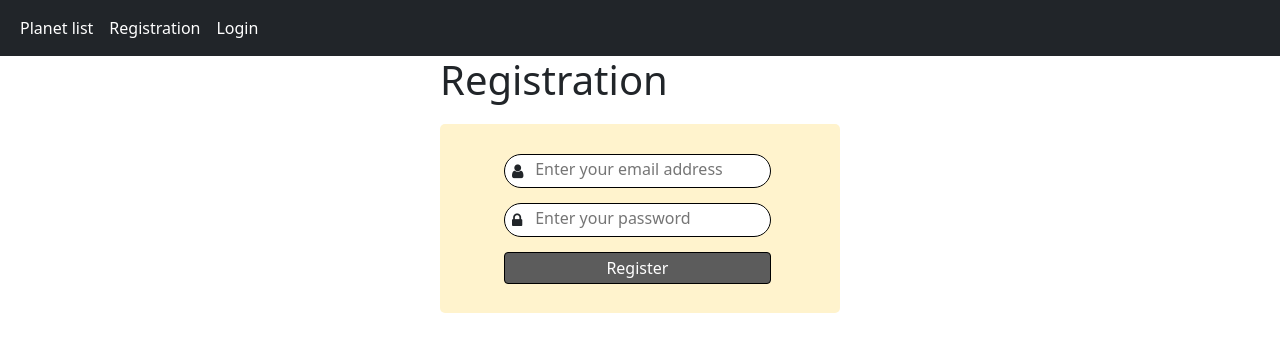
After one commit to CodecoolGlobal/api-wars-deployment-general-kispamach, a Flask app: page /registration in a window 1280 px wide. The commit adds this page. Shown: the top 352 px of the page. Run offline with Flask 2, Linux system fonts and the light colour scheme; some libraries are stand-ins or nearby versions.

Commit message:
Completed the task

```diff
--- a/server.py
+++ b/server.py
@@ -1,16 +1,56 @@
-from flask import Flask, render_template, request, flash
-import json
+from flask import Flask, render_template, request, session, redirect, jsonify, flash
+import data_handler as dh
 import util
 
 app = Flask(__name__)
 
+app.secret_key = "TotTi1927"
+
+
 @app.route('/')
-@app.route('/page/<page>')
-def index(page=None):
-    planets = util.get_api(page)
-    planets['previous'] = planets['previous'].split("=")[1] if planets['previous'] else None
-    planets['next'] = planets['next'].split("=")[1] if planets['next'] else None
-    return render_template('index.html', planets=planets)
+def main():
+    return render_template('index.html')
+
+
+@app.route('/registration', methods=['GET', 'POST'])
+def registration():
+    if request.method ==  'POST':
+        email = request.form['emailInput']
+        password = util.hash_password(request.form['passwordInput'])
+        # isTaken = dh.check_if_taken(email)
+        # if isTaken:
+        #     flash('Username already exists, please choose another one!')
+        #     return redirect('/registration')
+        # print(isTaken)
+        dh.add_new_user(email, password)
+        flash('Successful registration. Log in to continue.')
+        return redirect('/login')
+    return render_template('registration.html')
+
+
+@app.route('/login', methods=["GET", "POST"])
+def login():
+    if request.method == "POST":
+        email = request.form["email"]
+        password = request.form["password"]
+        print("vmi")
+        try:
+            hashed_password = dh.get_hashed_password(email)['password']
+        except:
+            flash('Wrong username or password.')
+            return redirect('/login')
+        print(hashed_password)
+        if util.verify_password(request.form["password"], hashed_password):
+            session['email'] = email
+            return redirect('/')
+
+    return render_template('login.html')
+
+
+@app.route('/logout')
+def logout():
+    session.pop("email", None)
+    return redirect('/')
 
 
 if __name__ == '__main__':
--- /dev/null
+++ b/static/scripts.js
@@ -0,0 +1,109 @@
+let init = {
+    prevPage: "",
+    nextPage: "",
+    findApi: function(url) {
+        fetch(url)
+            .then((response) => response.json())
+            .then((response) => {
+                init.prevPage = response['previous']
+                if (!init.prevPage) document.querySelector('#prev').setAttribute('disabled', 'true')
+                else document.querySelector('#prev').removeAttribute('disabled')
+                init.nextPage = response['next']
+                if (!init.nextPage) document.querySelector('#next').setAttribute('disabled', 'true')
+                else document.querySelector('#next').removeAttribute('disabled')
+                init.fillTable(response)
+                })
+    },
+
+    fillTable: function(response) {
+        let table = document.querySelector('#baseTable')
+        table.innerHTML = ""
+        let headers = ["name", "diameter", "climate", "terrain", "surface_water", "population", "residents"]
+        for (record of response.results) {
+            let newTr = document.createElement("tr")
+            table.appendChild(newTr)
+            for (header of headers) {
+                let newTd = document.createElement("td")
+                let text = record[header]
+                if (header == 'diameter') {
+                    text = init.numberWithCommas(text) + " km"
+                } else if (header == "surface_water") {
+                    if (text != 'unknown') text = text + '%'
+                } else if (header == "population") {
+                    if (text != 'unknown' && text != '0') text = init.numberWithCommas(text) + " people"
+                } else if (header == "residents" && text.length > 0) {
+                    newTd.insertAdjacentHTML("afterbegin", `<button type="button" class="btn btn-secondary show-residents" data-toggle="modal"
+                                                            data-target="#exampleModal" data-id="${record['name']}">
+                                                            ${text.length} resident(s) </button>`)
+                } else if (header == "residents" && text.length == 0) {
+                    newTd.textContent = "No known residents"
+                }
+                if (header != "residents") {
+                    newTd.textContent = text
+                }
+                newTr.appendChild(newTd)
+            }
+        }
+        init.addEventToButtons(response.results)
+    },
+    addEventToButtons: function(data) {
+        let buttons = document.querySelectorAll(".show-residents")
+        for (button of buttons) {
+            let planetName = button.dataset.id
+            button.addEventListener('click', () => init.modalModifier(planetName, data))
+
+        }
+    },
+
+    modalModifier: function(planetName, data) {
+        let title = document.querySelector('.modal-title')
+        let body = document.querySelector('.modal-body')
+        title.innerHTML = "Residents of " + planetName
+        let table = document.querySelector('#modalTableBody')
+        table.innerHTML = ""
+        for (planet of data) {
+            if (planet['name'] == planetName) {
+                for (resident of planet['residents']) {
+                    fetch(resident)
+                        .then((response) => response.json())
+                        .then((response) => {
+                            init.fillModalTable(response)
+                            })
+                }
+            }
+        }
+    },
+
+    fillModalTable: function(response) {
+        console.log(response)
+        let table = document.querySelector('#modalTableBody')
+        let headers = ["name", "height", "mass", "hair_color", "skin_color", "eye_color", "birth_year", "gender"]
+        let newTr = document.createElement("tr")
+        table.appendChild(newTr)
+        for (header of headers) {
+            let newTd = document.createElement("td")
+            let text = response[header]
+            newTd.textContent = text
+            newTr.appendChild(newTd)
+        }
+    },
+
+    numberWithCommas: function(x) {
+        x = x.toString();
+        var pattern = /(-?\d+)(\d{3})/;
+        while (pattern.test(x))
+            x = x.replace(pattern, "$1,$2");
+        return x;
+    },
+
+    switchPage: function() {
+        let prevBtn = document.querySelector('#prev')
+        let nextBtn = document.querySelector('#next')
+        prevBtn.addEventListener("click", () => init.findApi(init.prevPage))
+        nextBtn.addEventListener("click", () => init.findApi(init.nextPage))
+    }
+}
+
+
+init.findApi('https://swapi.dev/api/planets/')
+init.switchPage()
--- /dev/null
+++ b/static/style.css
@@ -0,0 +1,49 @@
+.login {
+    width: 400px;
+    margin: 0 auto;
+}
+
+.login form, .question, .results {
+    padding: 30px 0px 14px 35px;
+    border-radius: 5px;
+    background-color: #fff3cd;
+    margin: 20px 0;
+}
+
+.login input, .login text, h5 {
+    width: 73%;
+    margin-bottom: 15px;
+    margin-left: 8%;
+    margin-right: 8%;
+    outline: none;
+    resize: none;
+}
+
+.login_input {
+    position: relative;
+}
+.fa-user, .fa-lock {
+    top: 9px;
+    left: 37px;
+    position: absolute;
+}
+
+input[type=text], input[type=submit], input[type=password], input[type=email] {
+    border: 1px solid #000;
+    border-radius: 20px;
+    padding: 2px 6px 6px 30px;
+}
+input[type=submit] {
+    color: #fff;
+    background: rgb(92, 92, 92);
+    border: 1px solid #000;
+    border-radius: .25rem;
+    padding: 3px;
+    margin-left: 8%;
+    margin-right: 10%;
+}
+input[type=submit]:hover {
+    background: #fff;
+    font-weight: bold;
+    color: #000;
+}
--- a/templates/layout.html
+++ b/templates/layout.html
@@ -5,29 +5,41 @@
     <meta http-equiv="X-UA-Compatible" content="IE=edge">
     <meta name="viewport" content="width=device-width, initial-scale=1.0">
     <link href="https://cdn.jsdelivr.net/npm/bootstrap@5.0.0-beta3/dist/css/bootstrap.min.css" rel="stylesheet" integrity="sha384-eOJMYsd53ii+scO/bJGFsiCZc+5NDVN2yr8+0RDqr0Ql0h+rP48ckxlpbzKgwra6" crossorigin="anonymous">
-    <script type="module" src="./static/apiwars.js" defer></script>
-    <title>{% block page_title %}Main page{% endblock %} - API Wars</title>
+    <link rel="stylesheet" href="/static/style.css">
+    <link rel="stylesheet" href="https://cdnjs.cloudflare.com/ajax/libs/font-awesome/4.7.0/css/font-awesome.min.css">
+    <script src="/static/scripts.js" defer></script>
+    <script src="https://cdn.jsdelivr.net/npm/bootstrap@5.0.0-beta3/dist/js/bootstrap.bundle.min.js"
+    integrity="sha384-JEW9xMcG8R+pH31jmWH6WWP0WintQrMb4s7ZOdauHnUtxwoG2vI5DkLtS3qm9Ekf" crossorigin="anonymous"></script>
+    <script src="https://code.jquery.com/jquery-3.2.1.slim.min.js" integrity="sha384-KJ3o2DKtIkvYIK3UENzmM7KCkRr/rE9/Qpg6aAZGJwFDMVNA/GpGFF93hXpG5KkN" crossorigin="anonymous"></script>
+    <script src="https://cdnjs.cloudflare.com/ajax/libs/popper.js/1.12.9/umd/popper.min.js" integrity="sha384-ApNbgh9B+Y1QKtv3Rn7W3mgPxhU9K/ScQsAP7hUibX39j7fakFPskvXusvfa0b4Q" crossorigin="anonymous"></script>
+    <script src="https://maxcdn.bootstrapcdn.com/bootstrap/4.0.0/js/bootstrap.min.js" integrity="sha384-JZR6Spejh4U02d8jOt6vLEHfe/JQGiRRSQQxSfFWpi1MquVdAyjUar5+76PVCmYl" crossorigin="anonymous"></script>
+
+    <title>{% block page_title %}{% endblock %} - API Wars</title>
 </head>
 <body>
-    <nav class="navbar navbar-expand-lg navbar-light bg-light">
+    <nav class="navbar navbar-expand-lg navbar navbar-dark bg-dark">
         <div class="container-fluid">
           <div class="collapse navbar-collapse" id="navbarSupportedContent">
             <ul class="navbar-nav me-auto mb-2 mb-lg-0">
               <li class="nav-item">
-                <a class="nav-link active" aria-current="page" href="#">Planet list</a>
+                <a class="nav-link active" aria-current="page" href="/">Planet list</a>
+              </li>
+              {% if session['email'] %}
+              <li class="nav-item">
+                <a class="nav-link active" aria-current="page" href="/logout">Logout</a>
               </li>
               <li class="nav-item">
-                <a class="nav-link active" aria-current="page" href="#">Registration</a>
+                <a class="nav-link active" aria-current="page" href="#">Signed in as {{ session["email"] }}</a>
+              </li>
+              {% else %}
+              <li class="nav-item">
+                <a class="nav-link active" aria-current="page" href='/registration'>Registration</a>
               </li>
               <li class="nav-item">
-                <a class="nav-link active" aria-current="page" href="#">Login</a>
+                <a class="nav-link active" aria-current="page" href="/login">Login</a>
               </li>
-              <li class="nav-item">
-                <a class="nav-link active" aria-current="page" href="#">Logout</a>
-              </li>
-              <li class="nav-item">
-                  <a class="nav-link active" aria-current="page" href="#">Signed in as ...</a>
-              </li>
+
+              {% endif %}
             </ul>
           </div>
         </div>
@@ -35,5 +47,6 @@
     <div>
         {% block content %}{% endblock %}
     </div>
+
 </body>
 </html>
--- /dev/null
+++ b/templates/registration.html
@@ -0,0 +1,31 @@
+{% extends "layout.html" %}
+
+{% block title %}Registration{% endblock %}
+
+{% block content %}
+
+    <div class="login">
+        <h1 class="title">Registration</h1>
+        <form action="/registration" method="POST">
+            <div class='login_input'>
+                <i class="fa fa-user"></i>
+                <input type="email" name="emailInput" id="emailInput" placeholder="Enter your email address" minlength="1" required>
+            </div>
+            <div class='login_input'>
+                <i class="fa fa-lock"></i>
+                <input type="password" name="passwordInput" id="password" placeholder="Enter your password" required>
+            </div>
+            <input type="submit" name="Register" id="Register" value="Register">
+        </form>
+        {% with messages = get_flashed_messages() %}
+        {% if messages %}
+        {% for message in messages %}
+        <h5>{{ message }}</h5>
+        {% endfor %}
+        {% endif %}
+        {% endwith %}
+    </div>
+
+{% endblock %}
+
+{% block footer %}{% endblock %}
```
Also changed, not shown: data_handler.py (added, +46 -0 lines), database_connection.py (added, +59 -0 lines), static/apiwars.js (+122 -2 lines), templates/index.html (+36 -24 lines), templates/login.html (added, +29 -0 lines), util.py (+11 -6 lines), static/main.css (deleted), 2 other files.
